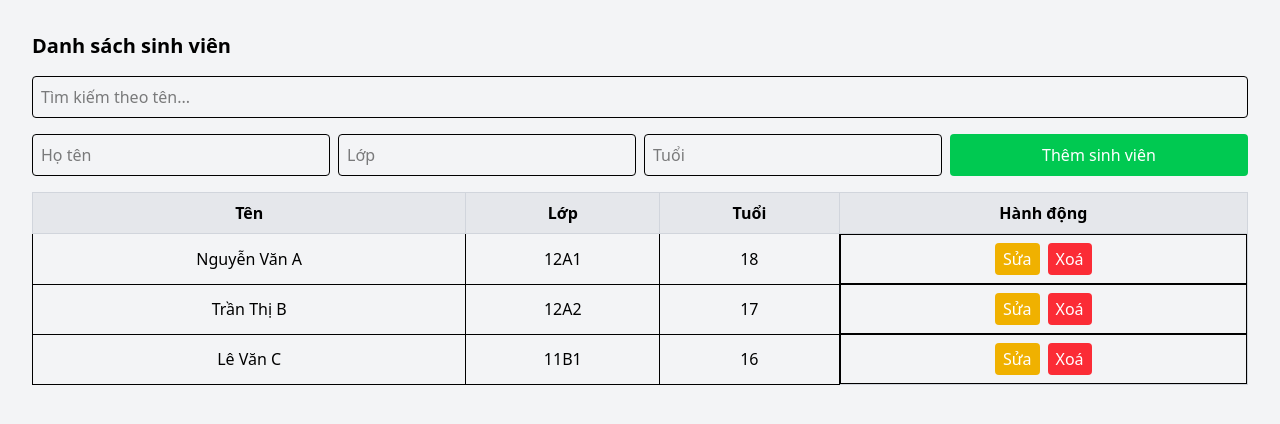
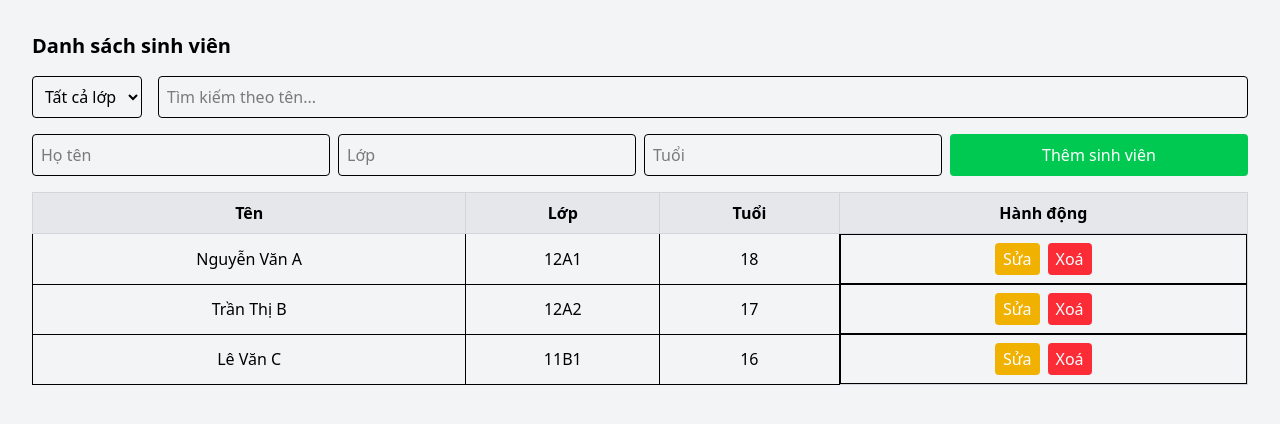
Before and after one commit to DarqPL/BaiThi_2304, a React (Vite) app in the folder BaiThi/: page / in a window 1280 px wide. Shown: the top 424 px of the page. Built offline with nearby package versions, Linux system fonts and the light colour scheme.

Commit message:
feat: lọc sinh viên theo lớp

```diff
--- a/BaiThi/src/components/StudentList.jsx
+++ b/BaiThi/src/components/StudentList.jsx
@@ -53,17 +53,36 @@ const StudentList = () => {
     setEditData({ ...editData, [e.target.name]: e.target.value });
   };
 
+  const [selectedClass, setSelectedClass] = useState("Tất cả");
   // 🔍 Lọc danh sách sinh viên theo tên
-  const filteredStudents = students.filter((student) =>
-    student.name.toLowerCase().includes(searchTerm.toLowerCase())
-  );
+  const filteredStudents = students.filter((student) => {
+    const matchesName = student.name.toLowerCase().includes(searchTerm.toLowerCase());
+    const matchesClass = selectedClass === "Tất cả" || student.class === selectedClass;
+    return matchesName && matchesClass;
+  });
+
+
+
 
   return (
     <div className="p-4">
       <h2 className="text-xl font-bold mb-4">Danh sách sinh viên</h2>
 
       {/* Tìm kiếm */}
-      <div className="mb-4">
+      <div className="mb-4 flex gap-4">
+  <select
+    value={selectedClass}
+    onChange={(e) => setSelectedClass(e.target.value)}
+    className="border p-2 rounded"
+  >
+    <option value="Tất cả">Tất cả lớp</option>
+    {[...new Set(students.map((s) => s.class))].map((cls) => (
+      <option key={cls} value={cls}>
+        {cls}
+      </option>
+    ))}
+  </select>
+
   <input
     type="text"
     placeholder="Tìm kiếm theo tên..."
@@ -72,6 +91,7 @@ const StudentList = () => {
     className="border p-2 rounded w-full"
   />
 </div>
+
 
       {/* Form thêm sinh viên */}
       <div className="mb-4 grid grid-cols-4 gap-2">
```
Also changed, not shown: BaiThi/minhchung/7.PNG (added). Lines whose indentation alone changed are shown as unchanged.
